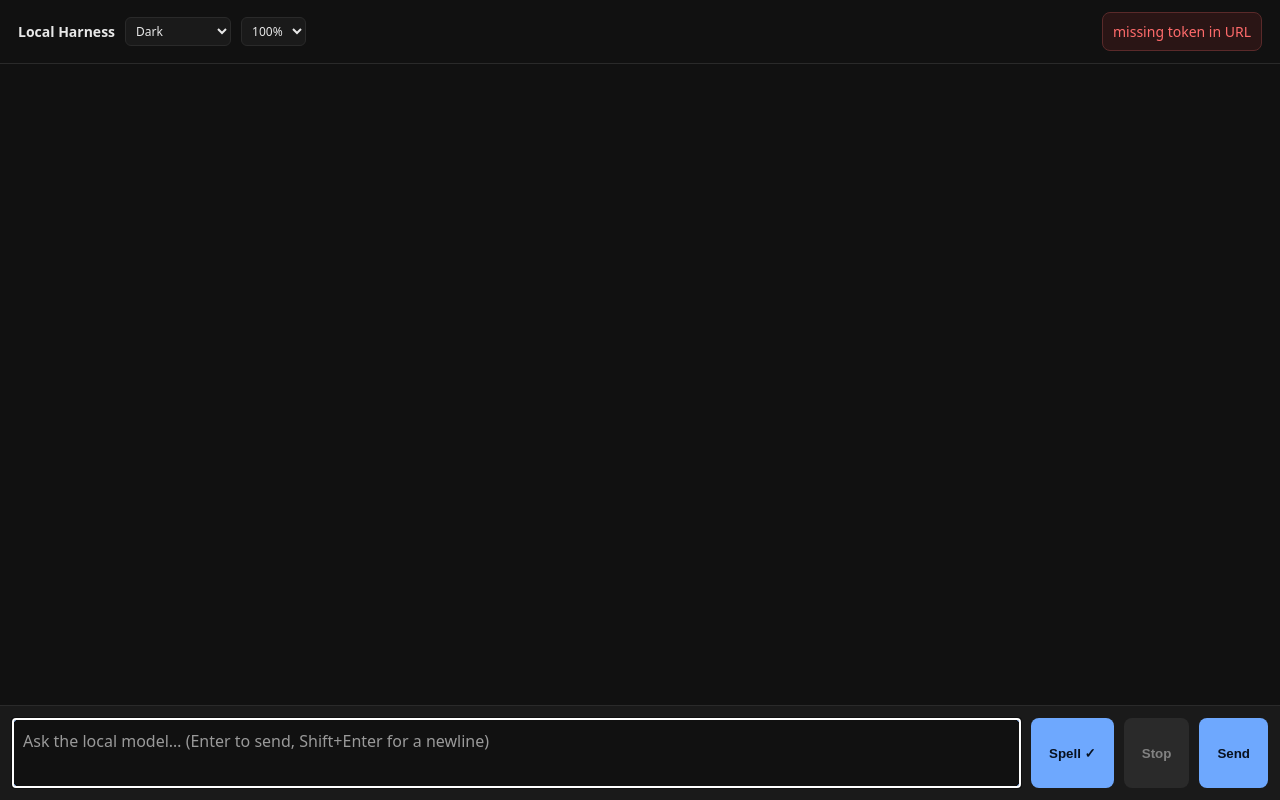
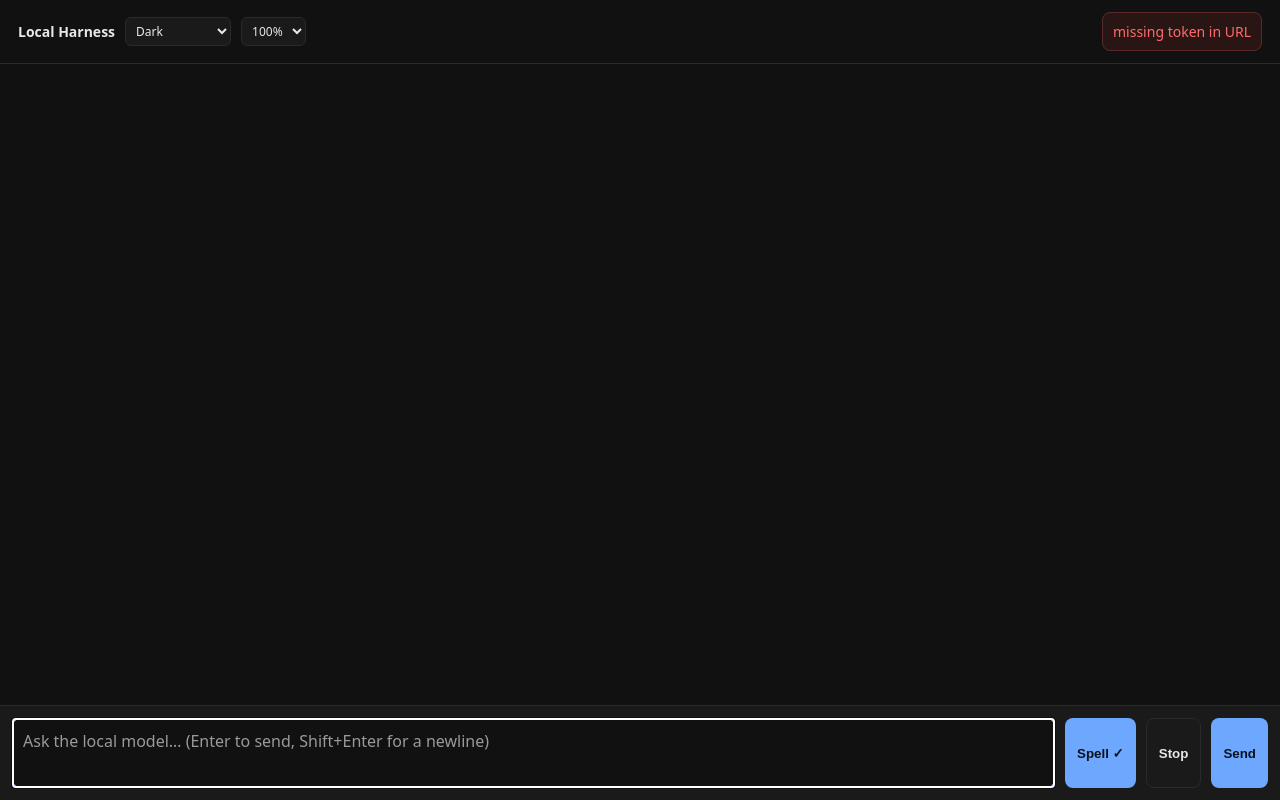
Before and after one commit to jonathonp3/sirius-os-localharness, a plain HTML site: page src/index.html in a window 1280 px wide. Drawn offline with Linux system fonts and the light colour scheme; no server answers.

Commit message:
Narrow Stop/Send; visible disabled Stop in Golden Sand

```diff
--- a/src/index.html
+++ b/src/index.html
@@ -54,8 +54,10 @@ header h1 { font-size:14px; font-weight:600; margin:0; }
 .approval-actions button[data-decision="approve"] { background:#68d391; color:#08110c; }
 .approval-actions button[data-decision="deny"] { background:#3a3a3a; color:var(--text); }
 .approval-actions button:disabled { opacity:.5; cursor:default; }
+#stop, #send { padding:0 12px; }
+#stop:disabled { background:var(--panel); color:var(--text); border:1px solid var(--border); opacity:1; }
 textarea::placeholder { color:var(--muted); opacity:1; }
-#spell { background:#3a3a3a; color:var(--text); }
+#spell { background:#3a3a3a; color:var(--text); padding:0 12px; }
 #spell.active { background:var(--accent); color:#08111f; }
 header select { background:var(--panel); color:var(--text); border:1px solid var(--border); border-radius:6px; padding:4px 6px; font:inherit; font-size:12px; }
 form { border-top:1px solid var(--border); padding:12px; display:flex; gap:10px; background:var(--panel); }
@@ -76,6 +78,8 @@ form { border-top:1px solid var(--border); padding:12px; display:flex; gap:10px;
 .spell-menu-empty { font-size:12px; color:var(--muted); padding:4px 8px; }
 button { background:var(--accent); color:#08111f; border:0; border-radius:8px; padding:0 18px; font-weight:600; cursor:pointer; }
 button:disabled { opacity:.5; cursor:default; }
+#stop, #send { padding:0 12px; }
+#stop:disabled { background:var(--panel); color:var(--text); border:1px solid var(--border); opacity:1; }
 textarea::placeholder { color:var(--muted); opacity:1; }
 #stop { background:#3a3a3a; color:var(--text); }
 .assistant pre { background:var(--code-bg); border:1px solid var(--border); border-radius:6px; padding:8px; overflow:auto; white-space:pre; }
```
